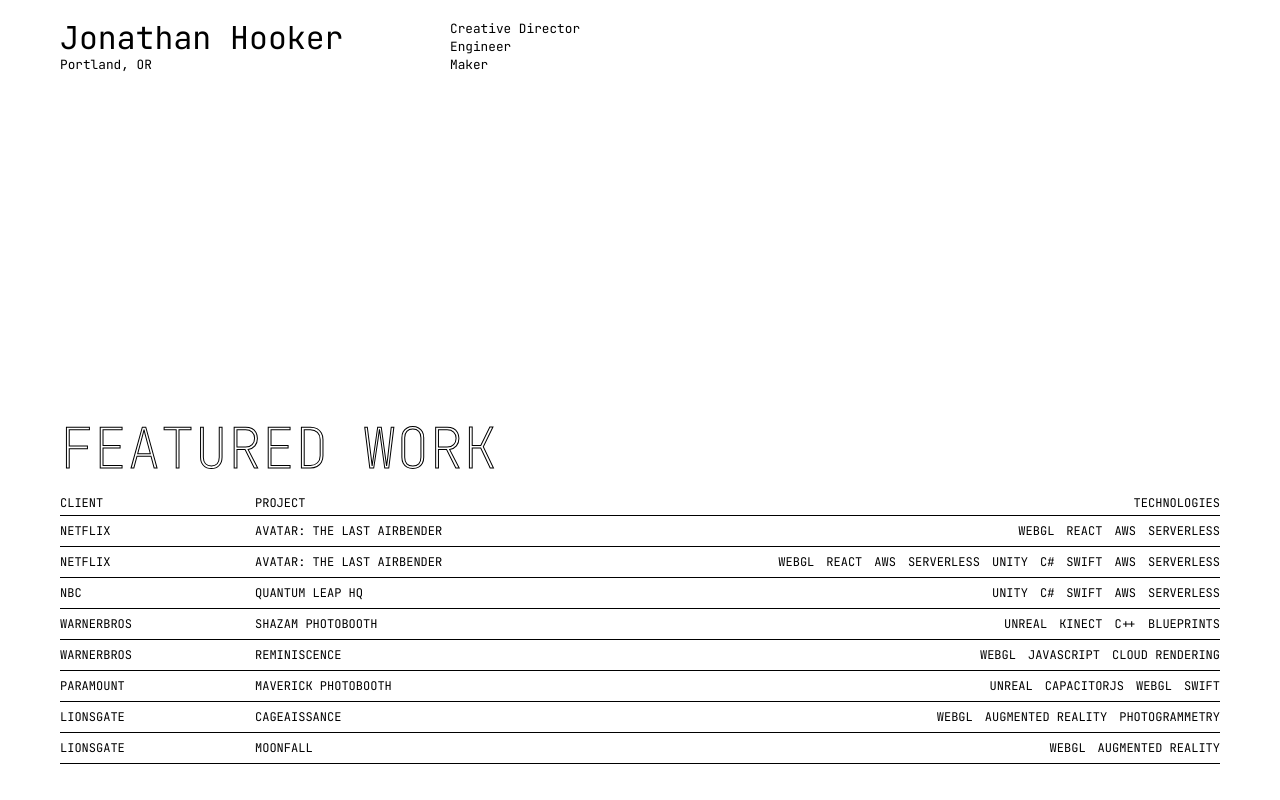
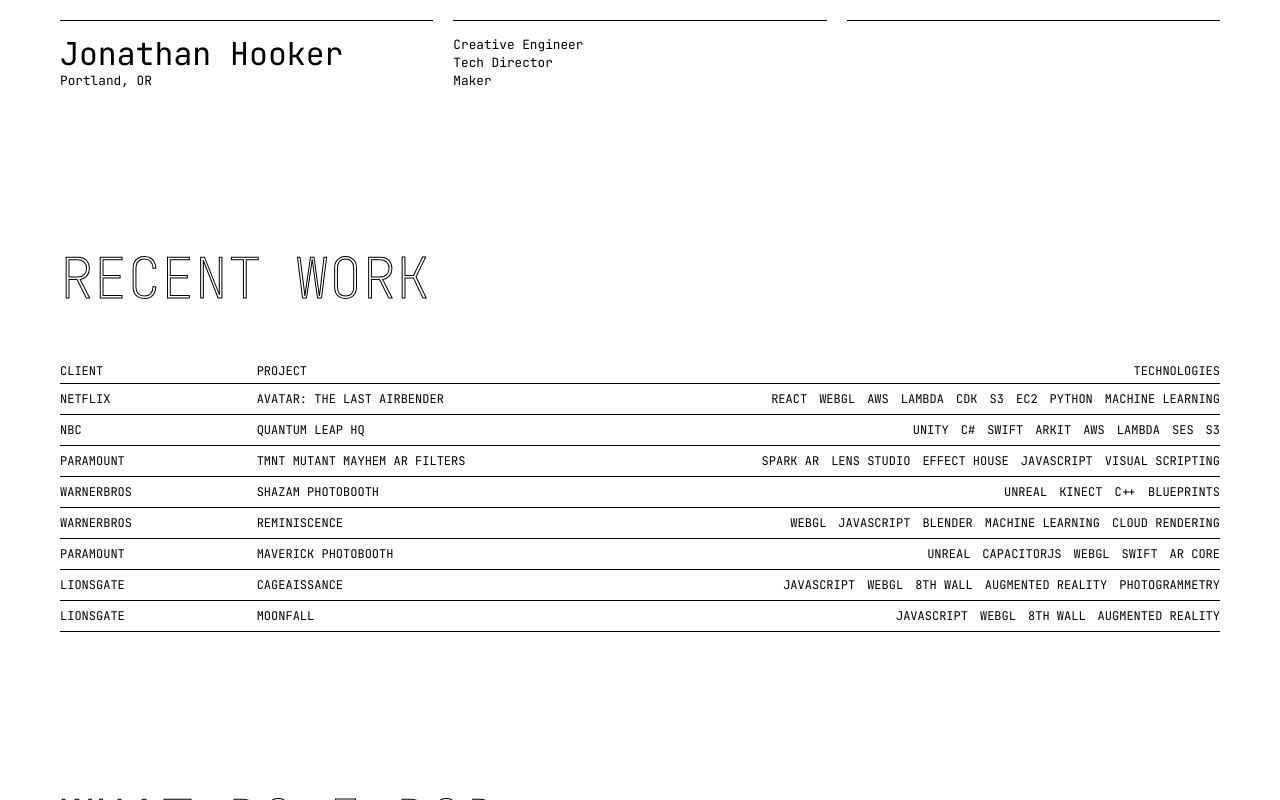
Before and after one commit to jonathanhooker/jonathanhookerdotme, a Next.js app: page / in a window 1280 px wide. Built offline with nearby package versions, Linux system fonts and the light colour scheme.

Commit message:
about section

```diff
--- a/app/page.jsx
+++ b/app/page.jsx
@@ -1,7 +1,13 @@
 'use client'
 import { Topper } from '@/components/Topper'
 import { Work } from '@/components/Work'
+import { About } from '@/components/About'
 import '@/styles/main.scss'
+
+const Spacer = ({ height }) => {
+  return <div className="section" style={{ height: `${height}rem` }}>
+  </div>
+}
 
 export default function Page() {
   return (
@@ -9,7 +15,11 @@
       <div className="section home">
         <Topper></Topper>
       </div>
+      <Spacer height={10}></Spacer>
       <Work></Work>
+      <Spacer height={10}></Spacer>
+      <About></About>
+      <Spacer height={10}></Spacer>
 
     </div>
   )
--- /dev/null
+++ b/src/components/About.jsx
@@ -0,0 +1,42 @@
+'use client'
+
+const About = ({ }) => {
+
+  return (
+    <div className="about section full-width">
+      <div className='sectionTitle'>What Do I Do?</div>
+      {/* <div className='bodyCopy'>I'm a creative engineer: I love to code and I love using that skill to make cool things. I started my career as a visual designer but quickly found that my tech side took over.</div>
+      <div className='bodyCopy'>Over the last 20 years I've had the opportunity to build websites, games, mobile and desktop apps, AR filters, and photobooths for some amazing clients.</div>
+      <div className='bodyCopy'>I see learning as a life long journey. I'm constantly experimenting with new applications and coding languages. The harder a challenge is, the more it excites me.</div> */}
+      <div className='bodyCopy'>
+        <p>That can be hard to answer succintly since I wear a lot of hats, but the short answer is that I'm a creative engineer: I love to code and I love using that skill to make cool things.</p>
+        <p>I started my career as a visual designer but quickly found that my tech side took over. Over the last 20 years I've had the opportunity to build websites, games, mobile and desktop apps, AR filters, and photobooths for some amazing clients.</p>
+        <p>I see learning as a life long journey. I'm constantly experimenting with new applications and coding languages. The harder a challenge is, the more it excites me.</p>
+      </div>
+      {/* <div className="spacer"></div> */}
+      <div className="spacer"></div>
+      <div className='listBox languages'>
+        <div className="listTitle">LANGUAGES</div>
+        <ul>
+          <li>Javascript</li>
+          <li>Python</li>
+          <li>Swift</li>
+          <li>C#</li>
+          <li>C++</li>
+        </ul>
+      </div>
+      <div className='listBox awards'>
+        <div className="listTitle">AWARDS</div>
+        <ul>
+          <li>Awwwards</li>
+          <li>FWA SOTD</li>
+          <li>CSS Design Award</li>
+          <li>Webby</li>
+          <li>W3</li>
+        </ul>
+      </div>
+    </div>
+  )
+}
+
+export { About }
--- a/src/components/Topper.jsx
+++ b/src/components/Topper.jsx
@@ -2,16 +2,25 @@
 
 import { useRef } from 'react'
 
+const Dashes = () => {
+  const arr = [0, 0, 0];
+  return (
+    <>
+      {arr.map((object, i) => <div key={i} className='dash' />)}
+    </>
+  )
+}
 
 const Topper = ({ }) => {
   return <div className="topper full-row">
+    <Dashes></Dashes>
     <div className="topperCol1">
       <div className="name">Jonathan Hooker</div>
       <div>Portland, OR</div>
     </div>
     <div className="titles">
-      <div>Creative Director</div>
-      <div>Engineer</div>
+      <div>Creative Engineer</div>
+      <div>Tech Director</div>
       <div>Maker</div>
     </div>
 
--- a/src/components/Work.jsx
+++ b/src/components/Work.jsx
@@ -9,17 +9,17 @@
   {
     client: "NETFLIX",
     project: "AVATAR: THE LAST AIRBENDER",
-    tech: ["webgl", "react", "aws", "serverless"]
-  },
-  {
-    client: "NETFLIX",
-    project: "AVATAR: THE LAST AIRBENDER",
-    tech: ["webgl", "react", "aws", "serverless", "Unity", "C#", "Swift", "AWS", "Serverless"]
+    tech: ["react", "webgl", "aws", "lambda", "cdk", "s3", "ec2", "python", "machine learning"]
   },
   {
     client: "NBC",
     project: "Quantum Leap HQ",
-    tech: ["Unity", "C#", "Swift", "AWS", "Serverless"]
+    tech: ["Unity", "C#", "Swift", "ARKit", "AWS", "Lambda", "SES", "S3"]
+  },
+  {
+    client: "Paramount",
+    project: "TMNT Mutant Mayhem AR Filters",
+    tech: ["Spark AR", "Lens Studio", "Effect House", "Javascript", "Visual Scripting"]
   },
   {
     client: "WarnerBros",
@@ -29,29 +29,29 @@
   {
     client: "WarnerBros",
     project: "Reminiscence",
-    tech: ["WebGL", "Javascript", "Cloud RENDERING"]
+    tech: ["WebGL", "Javascript", "Blender", "MACHINE LEARNING", "Cloud RENDERING"]
   },
   {
     client: "Paramount",
     project: "Maverick photobooth",
-    tech: ["Unreal", "CapacitorJS", "WEBGL", "Swift"]
+    tech: ["Unreal", "CapacitorJS", "WEBGL", "Swift", "AR Core"]
   },
   {
     client: "Lionsgate ",
     project: "cageaissance",
-    tech: ["WebGL", "AUGMENTED REALITY", "Photogrammetry"]
+    tech: ["Javascript", "WebGL", "8th Wall", "AUGMENTED REALITY", "Photogrammetry"]
   },
   {
     client: "Lionsgate ",
     project: "Moonfall",
-    tech: ["WebGL", "AUGMENTED REALITY"]
+    tech: ["Javascript", "WebGL", "8th Wall", "AUGMENTED REALITY"]
   }
 ]
 
 const Work = ({ }) => {
 
   return <div className="work section full-width">
-    <div className='sectionTitle'>FEATURED WORK</div>
+    <div className='sectionTitle'>RECENT WORK</div>
     <div className='titles full-row'>
       <div className='client-row'>CLIENT</div>
       <div className='project-row'>PROJECT</div>
--- a/src/styles/main.scss
+++ b/src/styles/main.scss
@@ -17,7 +17,7 @@
     display: grid;
     grid-template-columns: repeat($colCountFull, 1fr);
     grid-auto-rows: min-content;
-    column-gap: 0.5em;
+    column-gap: 1em;
     padding: 1em 3em;
 
     .full-row {
@@ -33,6 +33,7 @@
         grid-auto-rows: min-content;
 
         .sectionTitle {
+            text-transform: uppercase;
             font-weight: 100;
             grid-column: span $colCountFull;
             font-size: 3.5rem;
@@ -40,12 +41,12 @@
             -webkit-text-stroke-width: 1px;
             -webkit-text-stroke-color: black;
             -webkit-text-fill-color: transparent;
-            padding-bottom: .33em;
+            padding-bottom: 1em;
         }
     }
 
     .home {
-        min-height: 50vh;
+        // min-height: 50vh;
     }
 
     .topper {
@@ -53,6 +54,13 @@
         grid-template-columns: subgrid;
         font-size: 0.75em;
         grid-auto-rows: min-content;
+
+        .dash {
+            border-top: 1px black solid;
+            padding-bottom: 1em;
+            grid-row: unset;
+            grid-column: span 2;
+        }
 
         >div {
             display: grid;
@@ -116,4 +124,46 @@
             }
         }
     }
+
+    .about {
+        font-size: 0.65em;
+
+        .bodyCopy {
+            line-height: 2em;
+            text-transform: uppercase;
+            grid-column: span 3;
+            grid-row: span 2;
+            padding-bottom: 2em;
+
+            p {
+                padding-bottom: 2em;
+            }
+
+
+            // &:nth-child(2n + 1) {
+            //     // padding-top: 4em;
+            //     grid-column-start: 4;
+            //     grid-column-end: 7;
+            // }
+
+            // &:nth-child(3n + 1) {
+            //     grid-column-start: 3;
+            //     grid-column-end: 6;
+            // }
+        }
+
+        .listBox {
+            // border: 1px black solid;
+
+            .listTitle {
+                padding-bottom: 1em;
+                border-bottom: 1px black solid;
+            }
+
+            ul {
+                text-transform: uppercase;
+                padding-top: 1em;
+            }
+        }
+    }
 }
```
